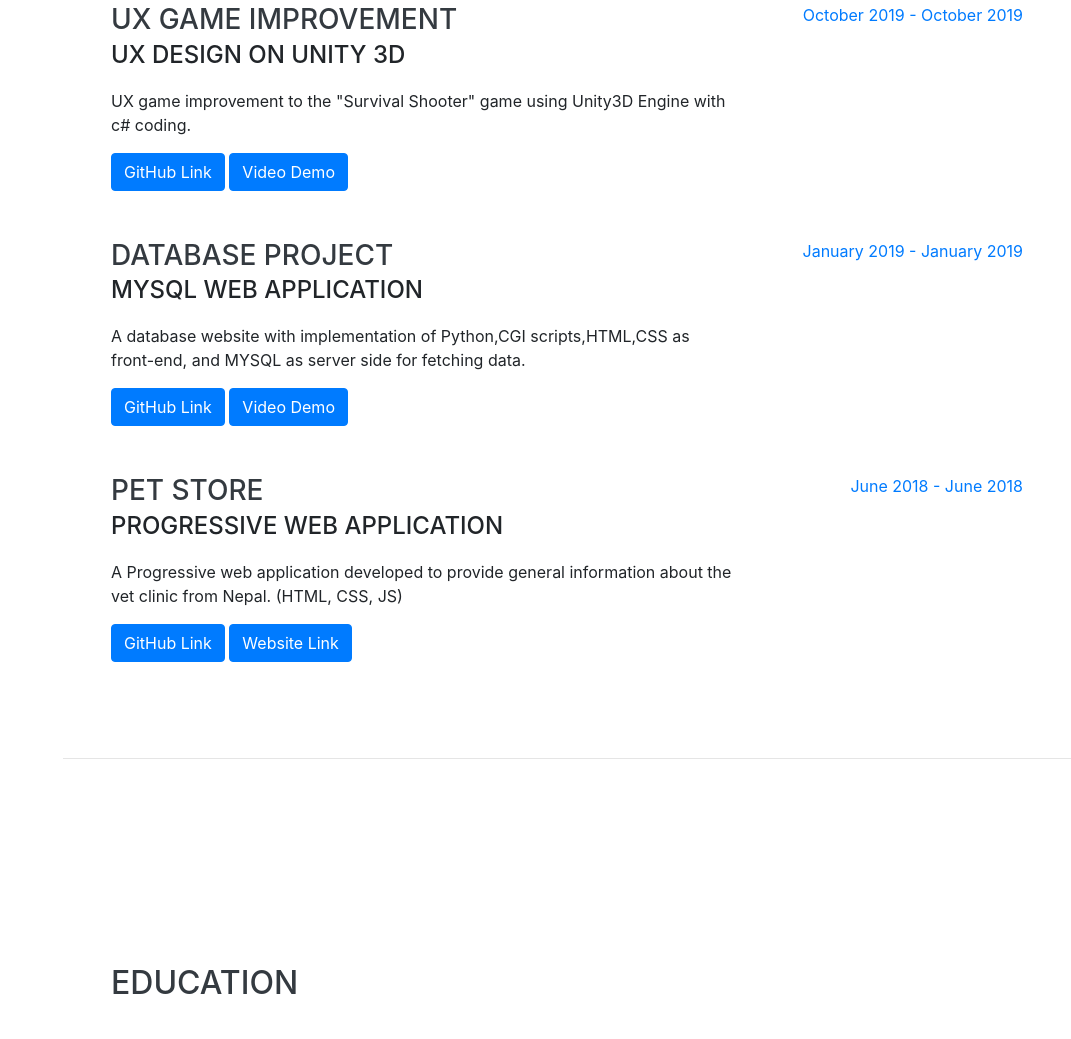
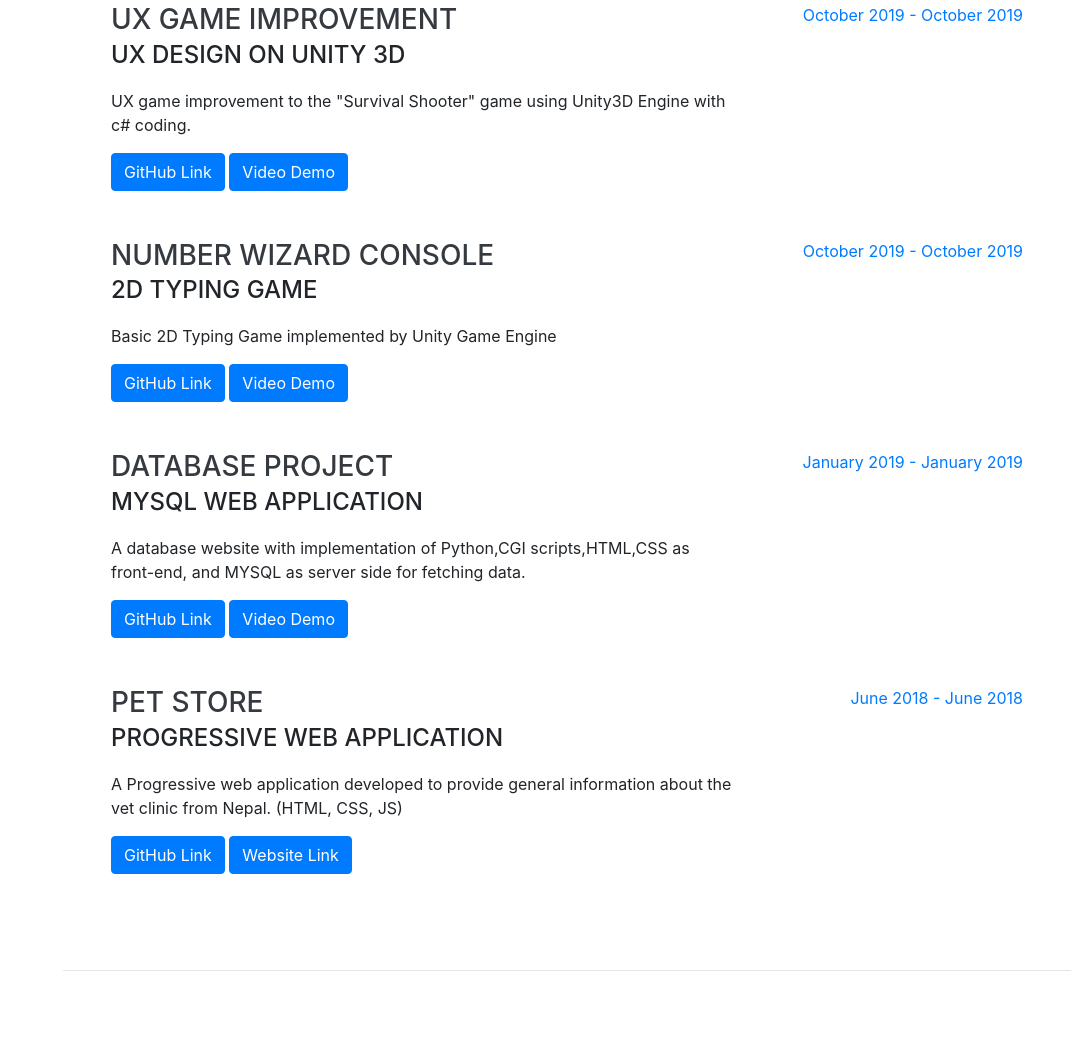
Before and after one commit to 007jackying/PersonalProfile, a website with bundled scripts: page index.html in a window 1280 px wide. Shown: the part 1639-2678 px from the top of the page, without its empty margins (209-1280 px from the left). Built offline with nearby package versions, Linux system fonts and the light colour scheme; a web font is replaced by a local one.

Commit message:
Update index.html

```diff
--- a/index.html
+++ b/index.html
@@ -127,8 +127,8 @@
             <h3 class="mb-0">Megaman VS Mario Game</h3>
             <div class="subheading mb-3">ECS GAME DESIGN IMPLEMENTATION</div>
             <p>A 2D retro game with ECS Game Engine Implementation using SFML in C++.</p>
-            <a class="btn btn-primary" href="#" role="button">GitHub Link</a>
-            <a class="btn btn-primary" href="#" role="button">Video Demo</a>
+            <a class="btn btn-primary" href="https://drive.google.com/drive/folders/1aEUaRMvSWbfxk2MDqnolrfV12TEiYGgN?usp=sharing" role="button">GitHub Link</a>
+            <a class="btn btn-primary" href="https://drive.google.com/file/d/1sGWF9aAbp5wi5w6mq5cYjSVcqgXE-qQp/view?usp=sharing" role="button">Video Demo</a>
           </div>
           <div class="resume-date text-md-right">
             <span class="text-primary">October 2019 - October 2019</span>
@@ -140,13 +140,26 @@
               <h3 class="mb-0">UX GAME IMPROVEMENT</h3>
               <div class="subheading mb-3">UX Design on Unity 3D</div>
               <p>UX game improvement to the "Survival Shooter" game using Unity3D Engine with c# coding.</p>
-              <a class="btn btn-primary" href="#" role="button">GitHub Link</a>
-              <a class="btn btn-primary" href="#" role="button">Video Demo</a>
+              <a class="btn btn-primary" href="https://github.com/007jackying/SurvivalShooter" role="button">GitHub Link</a>
+              <a class="btn btn-primary" href="https://drive.google.com/file/d/1ZS45VMC8MLcXEayUAwQg2XINdPFLwqLs/view?usp=sharing" role="button">Video Demo</a>
             </div>
             <div class="resume-date text-md-right">
               <span class="text-primary">October 2019 - October 2019</span>
             </div>
           </div>
+
+          <div class="resume-item d-flex flex-column flex-md-row justify-content-between mb-5">
+              <div class="resume-content">
+                <h3 class="mb-0">Number Wizard Console</h3>
+                <div class="subheading mb-3">2D Typing Game</div>
+                <p>Basic 2D Typing Game implemented by Unity Game Engine</p>
+                <a class="btn btn-primary" href="https://github.com/007jackying/Number-Wizard-CONSOLE" role="button">GitHub Link</a>
+                <a class="btn btn-primary" href="https://drive.google.com/file/d/1bxN19_X8DaOjv6WlCCyBXsT9MO9QOm86/view?usp=sharing" role="button">Video Demo</a>
+              </div>
+              <div class="resume-date text-md-right">
+                <span class="text-primary">October 2019 - October 2019</span>
+              </div>
+            </div>
 
 
         <div class="resume-item d-flex flex-column flex-md-row justify-content-between mb-5">
@@ -154,8 +167,8 @@
             <h3 class="mb-0">Database Project</h3>
             <div class="subheading mb-3">MYSQL Web Application</div>
             <p>A database website with implementation of Python,CGI scripts,HTML,CSS as front-end, and MYSQL as server side for fetching data. </p>
-            <a class="btn btn-primary" href="#" role="button">GitHub Link</a>
-            <a class="btn btn-primary" href="#" role="button">Video Demo</a>
+            <a class="btn btn-primary" href="https://github.com/007jackying/DatabaseProject" role="button">GitHub Link</a>
+            <a class="btn btn-primary" href="https://drive.google.com/file/d/1KvGzLs69Bugix9_04fgPAUey_ebcxj21/view?usp=sharing" role="button">Video Demo</a>
           </div>
           <div class="resume-date text-md-right">
             <span class="text-primary">January 2019 - January 2019</span>
@@ -168,8 +181,8 @@
             <div class="subheading mb-3">Progressive Web Application</div>
             <p>A Progressive web application developed to provide general
                 information about the vet clinic from Nepal. (HTML, CSS, JS)</p>
-                <a class="btn btn-primary" href="#" role="button">GitHub Link</a>
-                <a class="btn btn-primary" href="#" role="button">Website Link</a>
+                <a class="btn btn-primary" href="https://github.com/007jackying/PetStore" role="button">GitHub Link</a>
+                <a class="btn btn-primary" href="https://drive.google.com/file/d/1nI6FRLZUWRBiTurErdDgUBJ5lzRvcujQ/view?usp=sharing" role="button">Website Link</a>
           </div>
           <div class="resume-date text-md-right">
             <span class="text-primary">June 2018 - June 2018</span>
```
